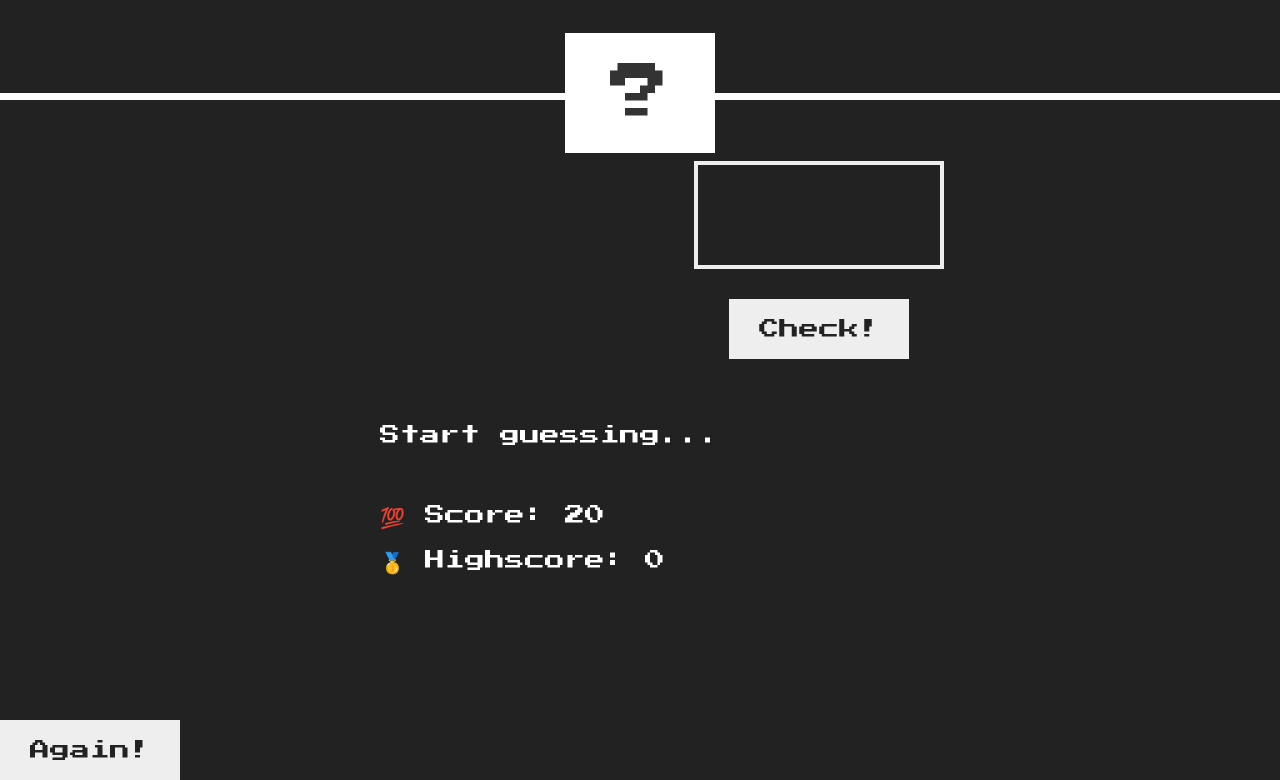
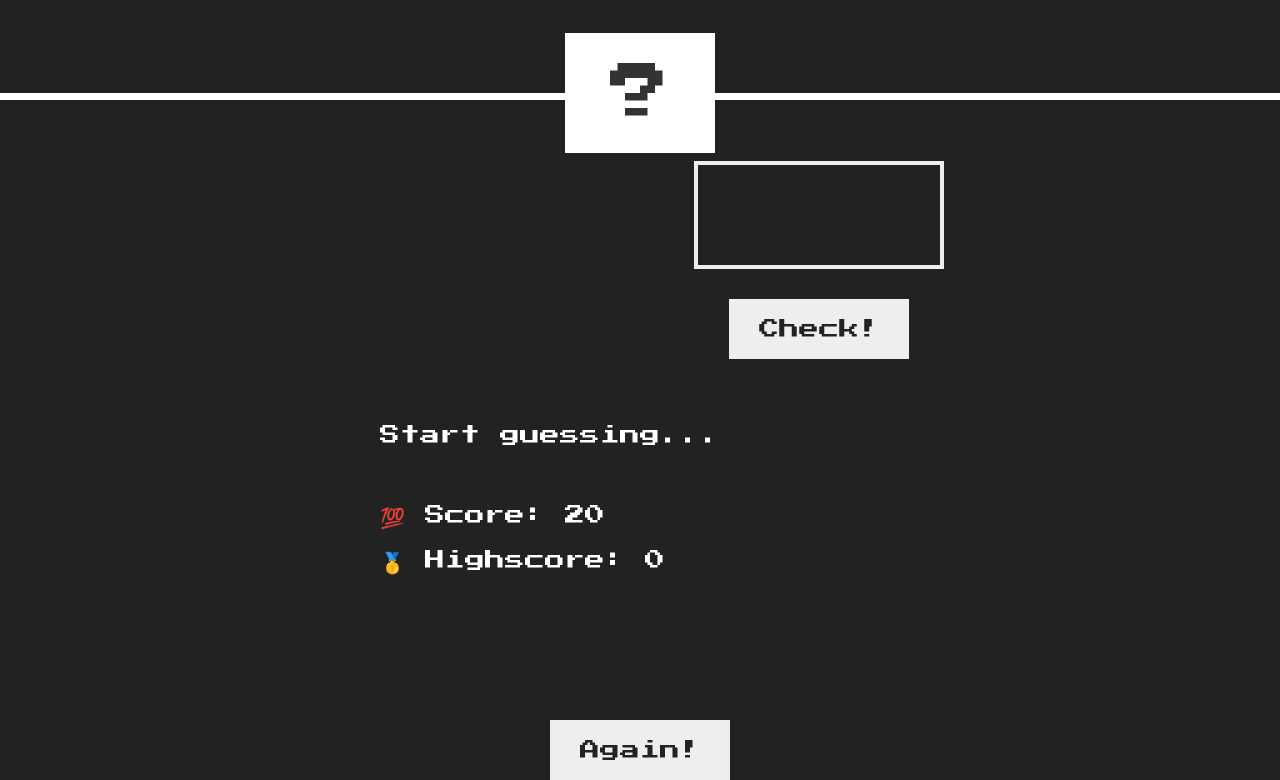
Before and after one commit to Cabraa11/BasiCgame, a plain HTML site: page index.html in a window 1280 px wide. Shown: the part 140-920 px from the top of the page. Drawn offline with Linux system fonts and the light colour scheme.

Commit message:
Update style.css

```diff
--- a/style.css
+++ b/style.css
@@ -83,7 +83,8 @@ h1 {
 }
 
 .again {
-  text-align: center;
+  display: block;
+  margin: auto;
   position: relative;
   top: 86rem;
 }
```
